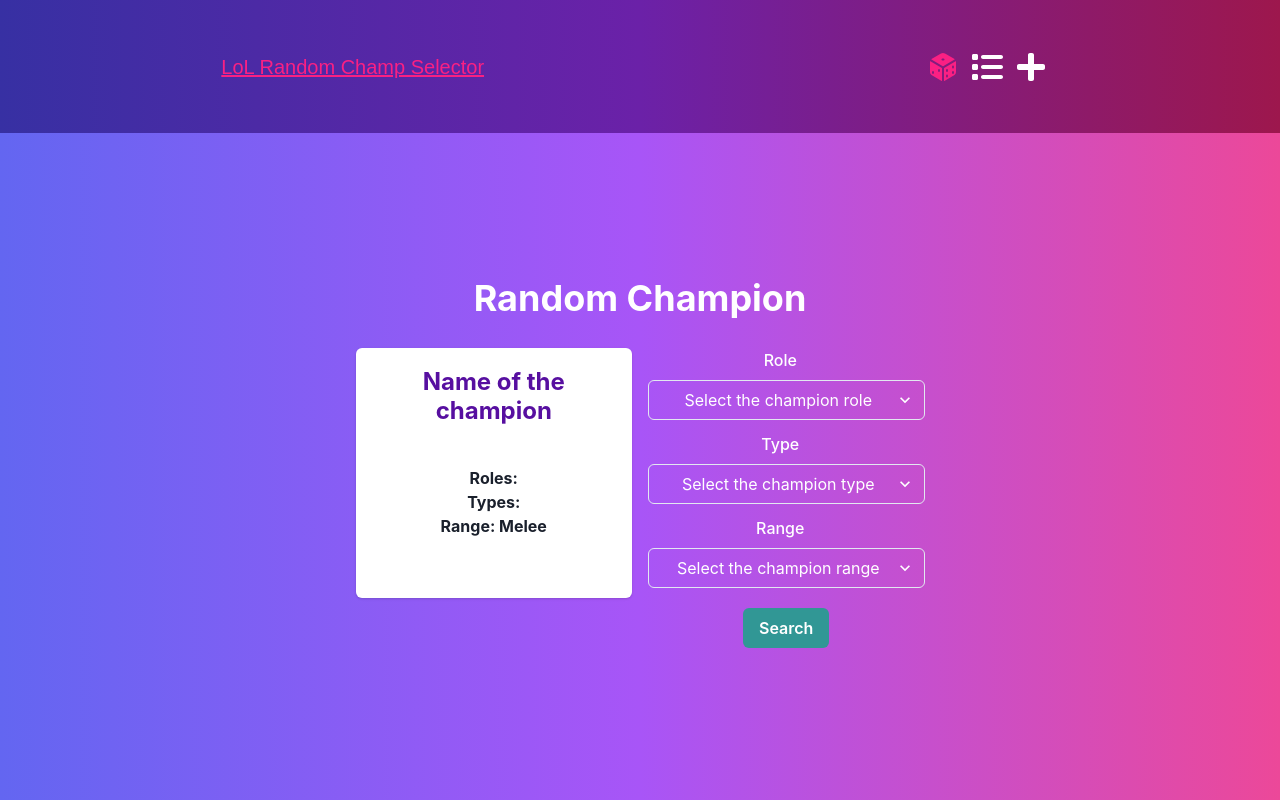
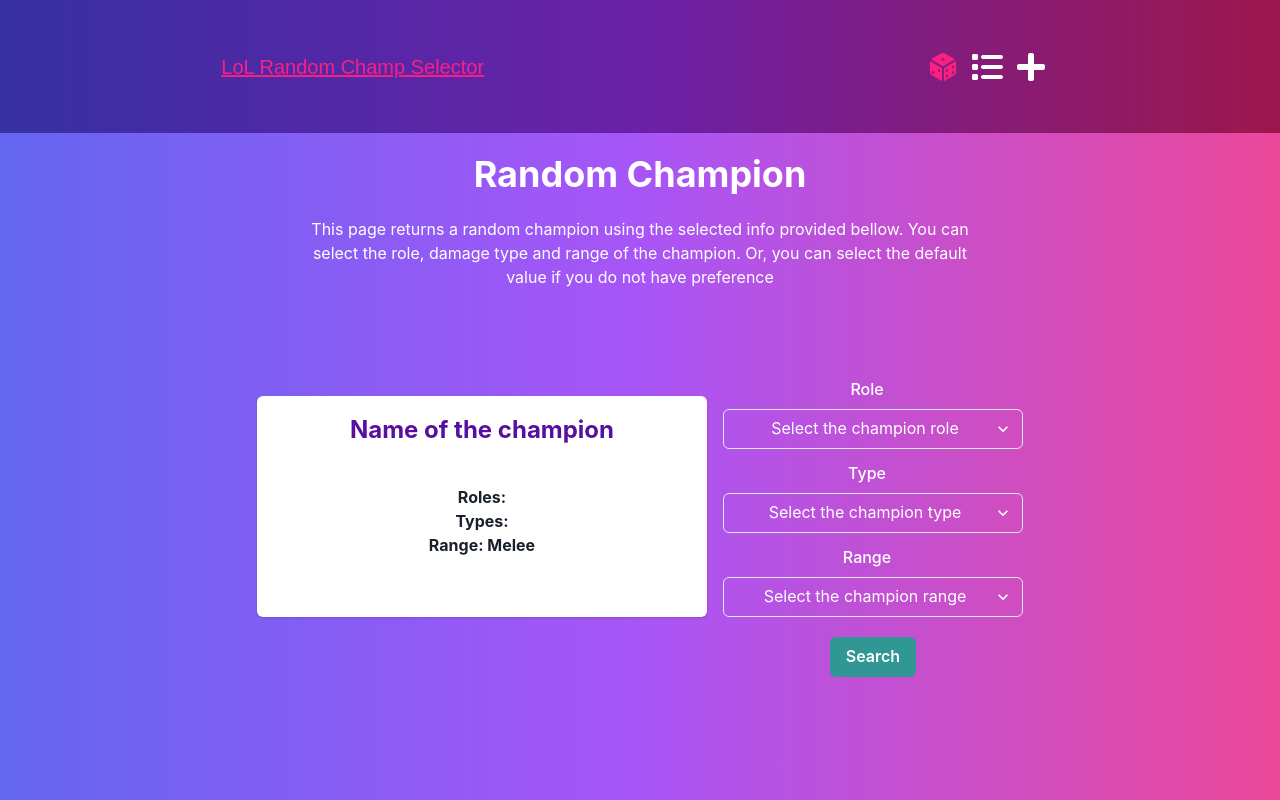
Before and after one commit to Joao-Vtr-Oliveira/lol-random-champ-selector-frontend, a Next.js app: page / in a window 1280 px wide. Built offline with nearby package versions, Linux system fonts and the light colour scheme.

Commit message:
chores: change the style and add a text to explain the project

```diff
--- a/src/app/page.tsx
+++ b/src/app/page.tsx
@@ -8,7 +8,7 @@ export const metadata: Metadata = {
 
 const RandomPage = () => {
   return(
-    <Box className='flex h-5/6 flex-col items-center justify-center'>
+    <Box className='flex h-5/6 flex-col items-center '>
       <Random />
     </Box>
   )
--- a/src/pagesComponents/Random.tsx
+++ b/src/pagesComponents/Random.tsx
@@ -13,6 +13,7 @@ import {
 	FormLabel,
 	Heading,
 	Select,
+	Text,
 	useToast,
 } from '@chakra-ui/react';
 import { useState } from 'react';
@@ -37,65 +38,72 @@ const Random = () => {
 
 	return (
 		<Box p={5}>
-      <Heading textAlign="center" mb={5}>
+			<Heading textAlign='center' mb={5}>
 				Random Champion
 			</Heading>
-      <Flex flexWrap="wrap" justifyContent="center">
-        <Box flex="1" minW='200px' maxW="300px" m={2}>
+			<Text textAlign='center' margin='auto' w={['70%', '60%', '55%']} mb={5}>
+				This page returns a random champion using the selected info provided bellow.
+        You can select the role, damage type and range of the champion.
+        Or, you can select the default value if you do not have preference
+			</Text>
+			<Box mt={20}>
+				<Flex flexWrap='wrap' alignItems='center' justifyContent='center'>
+					<Box flex='1' minW='350px' maxW='450px' m={2}>
 						<ChampionCard champion={champion} />
 					</Box>
-        <Box flex="1" maxW="300px" m={2}>
+					<Box flex='1' maxW='300px' m={2}>
 						<FormControl>
-            <FormLabel textAlign="center">Role</FormLabel>
+							<FormLabel textAlign='center'>Role</FormLabel>
 							<Select
-              placeholder="Select the champion role"
-              textAlign="center"
+								placeholder='Select the champion role'
+								textAlign='center'
 								value={role}
-							_focus={{'textColor': '#000'}}
+								_focus={{ textColor: '#000' }}
 								onChange={(e) => setRole(e.target.value)}
 							>
-              <option value="top">Top</option>
-              <option value="jg">Jg</option>
-              <option value="mid">Mid</option>
-              <option value="adc">Adc</option>
-              <option value="sup">Sup</option>
+								<option value='top'>Top</option>
+								<option value='jg'>Jg</option>
+								<option value='mid'>Mid</option>
+								<option value='adc'>Adc</option>
+								<option value='sup'>Sup</option>
 							</Select>
 						</FormControl>
 						<FormControl mt={3}>
-            <FormLabel textAlign="center">Type</FormLabel>
+							<FormLabel textAlign='center'>Type</FormLabel>
 							<Select
-              placeholder="Select the champion type"
-              textAlign="center"
+								placeholder='Select the champion type'
+								textAlign='center'
 								value={type}
-							_focus={{'textColor': '#000'}}
+								_focus={{ textColor: '#000' }}
 								onChange={(e) => setType(e.target.value)}
 							>
-              <option value="ad">AD</option>
-              <option value="ap">AP</option>
-              <option value="tank">Tank</option>
+								<option value='ad'>AD</option>
+								<option value='ap'>AP</option>
+								<option value='tank'>Tank</option>
 							</Select>
 						</FormControl>
 						<FormControl mt={3}>
-            <FormLabel textAlign="center">Range</FormLabel>
+							<FormLabel textAlign='center'>Range</FormLabel>
 							<Select
-              placeholder="Select the champion range"
-              textAlign="center"
+								placeholder='Select the champion range'
+								textAlign='center'
 								value={range}
 								onChange={(e) => setRange(e.target.value)}
-							_focus={{'textColor': '#000'}}
+								_focus={{ textColor: '#000' }}
 							>
-              <option value="ranged">Ranged</option>
-              <option value="melee">Melee</option>
+								<option value='ranged'>Ranged</option>
+								<option value='melee'>Melee</option>
 							</Select>
 						</FormControl>
-          <Flex justifyContent="center" mt={5}>
-            <Button onClick={fetchChampion} colorScheme="teal">
+						<Flex justifyContent='center' mt={5}>
+							<Button onClick={fetchChampion} colorScheme='teal'>
 								Search
 							</Button>
 						</Flex>
 					</Box>
 				</Flex>
 			</Box>
+		</Box>
 	);
 };
 
```
Lines whose indentation alone changed are shown as unchanged.
